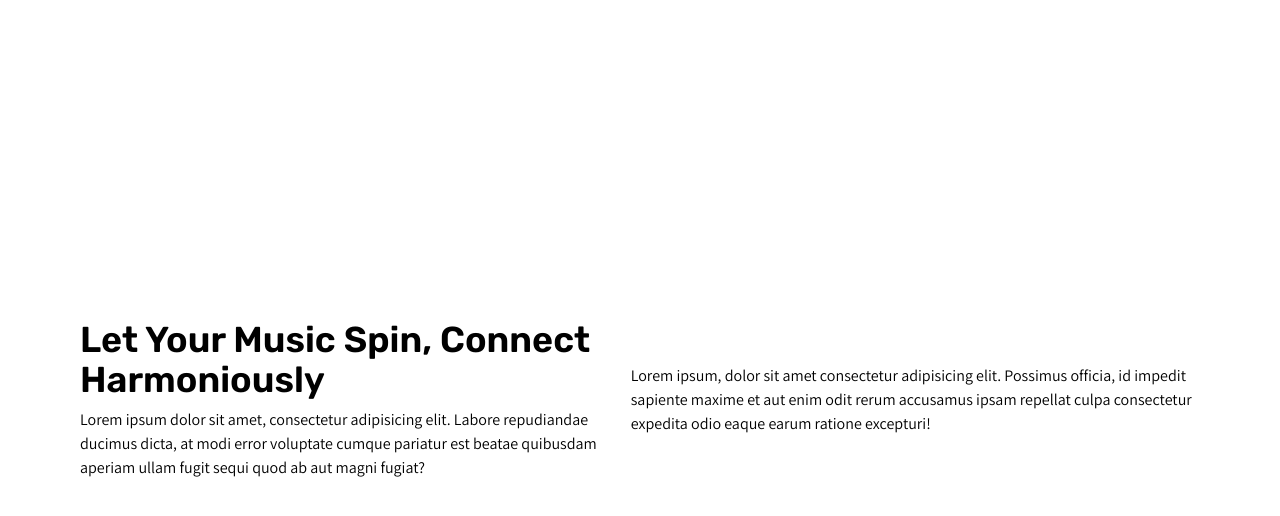
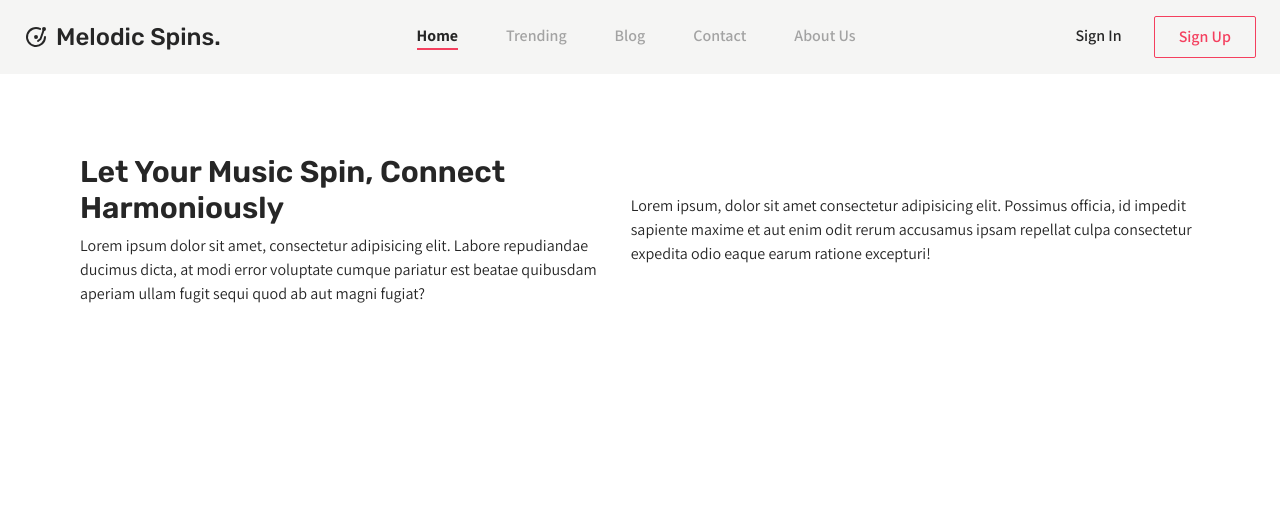
Before and after one commit to doanvalerie/melodic-spins, a Next.js app: page / in a window 1280 px wide. Shown: the top 516 px of the page. Built offline with nearby package versions, Linux system fonts and the light colour scheme.

Commit message:
Feat: structure and design navigation bar

```diff
--- a/package.json
+++ b/package.json
@@ -9,9 +9,11 @@
     "lint": "next lint"
   },
   "dependencies": {
+    "clsx": "^2.1.0",
     "next": "14.1.0",
     "react": "^18",
-    "react-dom": "^18"
+    "react-dom": "^18",
+    "react-icons": "^5.0.1"
   },
   "devDependencies": {
     "@types/node": "^20",
@@ -24,6 +26,7 @@
     "eslint-plugin-prettier": "^5.1.3",
     "postcss": "^8",
     "prettier": "^3.2.5",
+    "prettier-plugin-tailwindcss": "^0.5.11",
     "tailwindcss": "^3.3.0",
     "typescript": "^5"
   }
--- /dev/null
+++ b/src/app/(pages)/_components/NavBar/AuthButtons.tsx
@@ -0,0 +1,28 @@
+import Link from 'next/link';
+
+export default function AuthButtons() {
+  return (
+    <div className="flex gap-xs">
+      <SignInButton />
+      <SignUpButton />
+    </div>
+  );
+}
+
+function SignInButton() {
+  return (
+    <Link href="/sign-in">
+      <button className="hover:font-bold">Sign In</button>
+    </Link>
+  );
+}
+
+function SignUpButton() {
+  return (
+    <Link href="/sign-up">
+      <button className="border-primary-color rounded-sm border text-rose-500 hover:bg-red-100 hover:font-bold">
+        Sign Up
+      </button>
+    </Link>
+  );
+}
--- /dev/null
+++ b/src/app/(pages)/_components/NavBar/Links.tsx
@@ -0,0 +1,30 @@
+'use client';
+
+import clsx from 'clsx';
+import Link from 'next/link';
+import { useState } from 'react';
+
+import navLinksIndex from '@data/navLinksIndex.json';
+
+export default function Links() {
+  const [activeSlug, setActiveSlug] = useState('Home');
+
+  return (
+    <div className="hidden gap-med text-base font-semibold text-neutral-400 lg:flex">
+      {navLinksIndex.map((link) => (
+        <Link key={link.name} href="/">
+          <div
+            className={clsx({
+              'text-dark border-primary-color hover:text-dark border-b-2 font-bold':
+                activeSlug === link.name,
+              'hover:text-neutral-500': activeSlug !== link.name,
+            })}
+            onClick={() => setActiveSlug(link.name)}
+          >
+            {link.name}
+          </div>
+        </Link>
+      ))}
+    </div>
+  );
+}
--- /dev/null
+++ b/src/app/(pages)/_components/NavBar/Logo.tsx
@@ -0,0 +1,13 @@
+import Link from 'next/link';
+import { TbVinyl } from 'react-icons/tb';
+
+export default function Logo() {
+  return (
+    <Link href="/">
+      <div className="flex items-center gap-xs font-rubik text-2xl font-medium">
+        <TbVinyl />
+        Melodic Spins.
+      </div>
+    </Link>
+  );
+}
--- /dev/null
+++ b/src/app/(pages)/_components/NavBar/NavBar.tsx
@@ -0,0 +1,13 @@
+import AuthButtons from './AuthButtons';
+import Links from './Links';
+import Logo from './Logo';
+
+export default function NavBar() {
+  return (
+    <div className="top-0 flex w-full items-center justify-between gap-base bg-stone-100 px-base py-sm">
+      <Logo />
+      <Links />
+      <AuthButtons />
+    </div>
+  );
+}
--- /dev/null
+++ b/src/app/(pages)/_data/navLinksIndex.json
@@ -0,0 +1,22 @@
+[
+  {
+    "name": "Home",
+    "slug": "/home"
+  },
+  {
+    "name": "Trending",
+    "slug": "/trending"
+  },
+  {
+    "name": "Blog",
+    "slug": "/blog"
+  },
+  {
+    "name": "Contact",
+    "slug": "/contact"
+  },
+  {
+    "name": "About Us",
+    "slug": "/about"
+  }
+]
--- a/src/app/(pages)/_globals/styles/base.css
+++ b/src/app/(pages)/_globals/styles/base.css
@@ -1,30 +1,33 @@
 @tailwind base;
-@tailwind components;
 @tailwind utilities;
 
 @layer base {
   body {
     @apply font-assistant;
+	@apply text-neutral-800;
   }
 
   h1, h2, h3, h4 {
-    @apply font-rubik;
-    @apply font-semibold;
+    @apply font-rubik font-semibold;
   }
 
   h1 {
-    @apply text-4xl;
+    @apply text-3xl;
   }
 
   h2 {
-    @apply text-3xl;
+    @apply text-2xl;
   }
 
   h3 {
-    @apply text-2xl;
+    @apply text-xl;
   }
 
   h4 {
-    @apply text-xl;
+    @apply text-lg;
+  }
+
+  button {
+	@apply px-base py-xs text-base font-semibold;
   }
 }
--- /dev/null
+++ b/src/app/(pages)/_globals/styles/components.css
@@ -0,0 +1,13 @@
+@tailwind components;
+
+@layer components {
+  /* text colors */
+  .text-dark {
+	@apply text-neutral-800;
+  }
+
+  /* border */
+  .border-primary-color {
+	@apply border-rose-500;
+  }
+}
--- a/src/app/(pages)/layout.tsx
+++ b/src/app/(pages)/layout.tsx
@@ -1,4 +1,7 @@
 import '@globals/styles/base.css';
+import '@globals/styles/components.css';
+
+import NavBar from '@components/NavBar/NavBar';
 import fonts from '@globals/fonts';
 
 export default function RootLayout({
@@ -8,9 +11,8 @@ export default function RootLayout({
 }>) {
   return (
     <html lang="en" className={`${fonts}`}>
-      <body
-        className={`flex flex-col min-h-screen justify-center items-center`}
-      >
+      <body className={`flex min-h-screen flex-col items-center`}>
+        <NavBar />
         {children}
       </body>
     </html>
--- a/tsconfig.json
+++ b/tsconfig.json
@@ -19,7 +19,8 @@
     ],
     "paths": {
 	  "@components/*": ["./src/app/(pages)/_components/*"],
-	  "@globals/*": ["./src/app/(pages)/_globals/*"]
+	  "@globals/*": ["./src/app/(pages)/_globals/*"],
+	  "@data/*": ["./src/app/(pages)/_data/*"]
     }
   },
   "include": ["next-env.d.ts", "**/*.ts", "**/*.tsx", ".next/types/**/*.ts"],
```
Also changed, not shown: .prettierrc.js (added), 1 other file (tests, documents, lock files or other folders).
